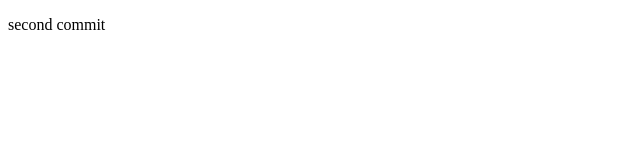
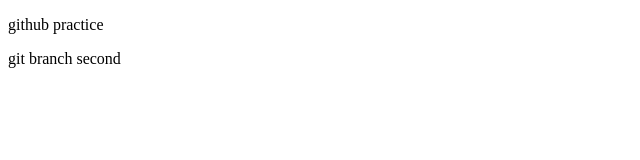
Before and after one commit to GotaSuzuki/githubSample, a plain HTML site: page index.html in a window 1280 px wide. Shown: the whole page, without its empty margins (0-640 px from the left). Drawn offline with Linux system fonts and the light colour scheme.

Commit message:
git branch secondからpush

```diff
--- a/index.html
+++ b/index.html
@@ -7,6 +7,7 @@
     <title>Document</title>
   </head>
   <body>
-    <p>second commit</p>
+    <p>github practice</p>
+    <p>git branch second</p>
   </body>
 </html>
```
